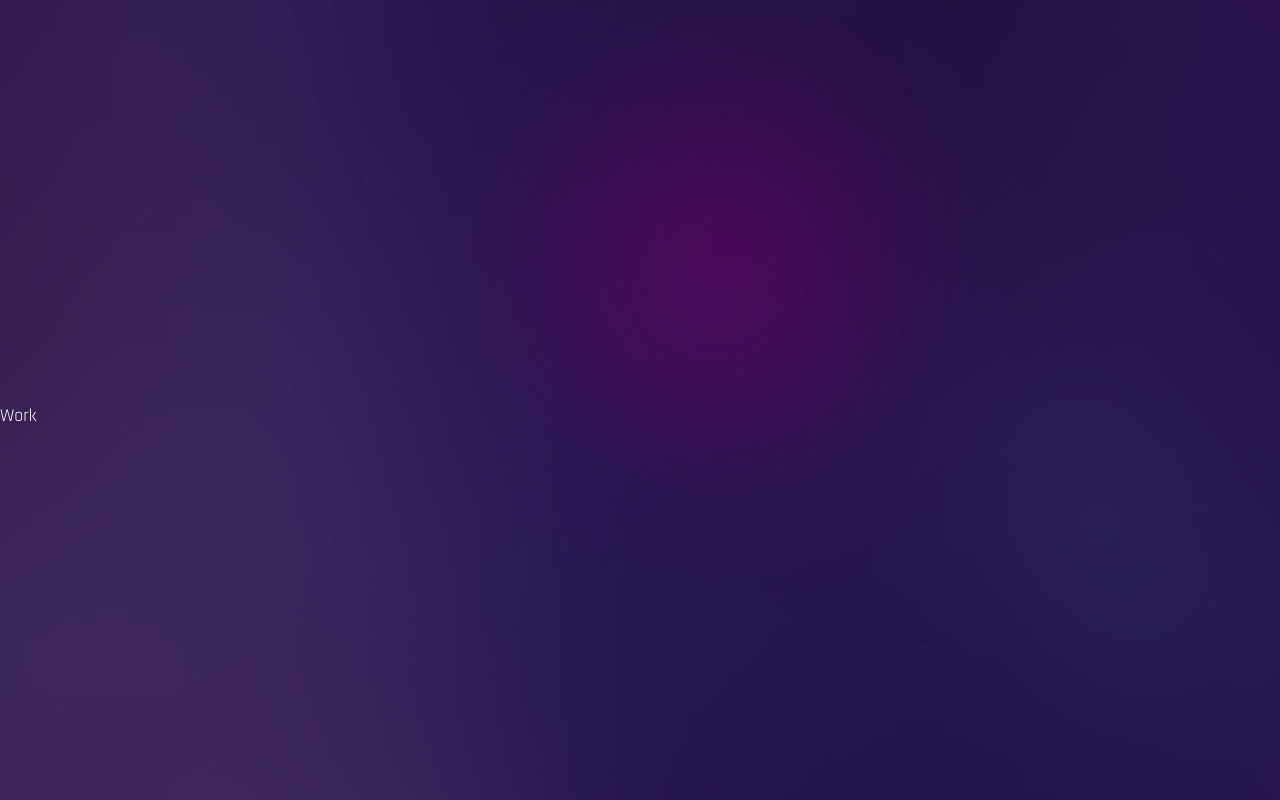
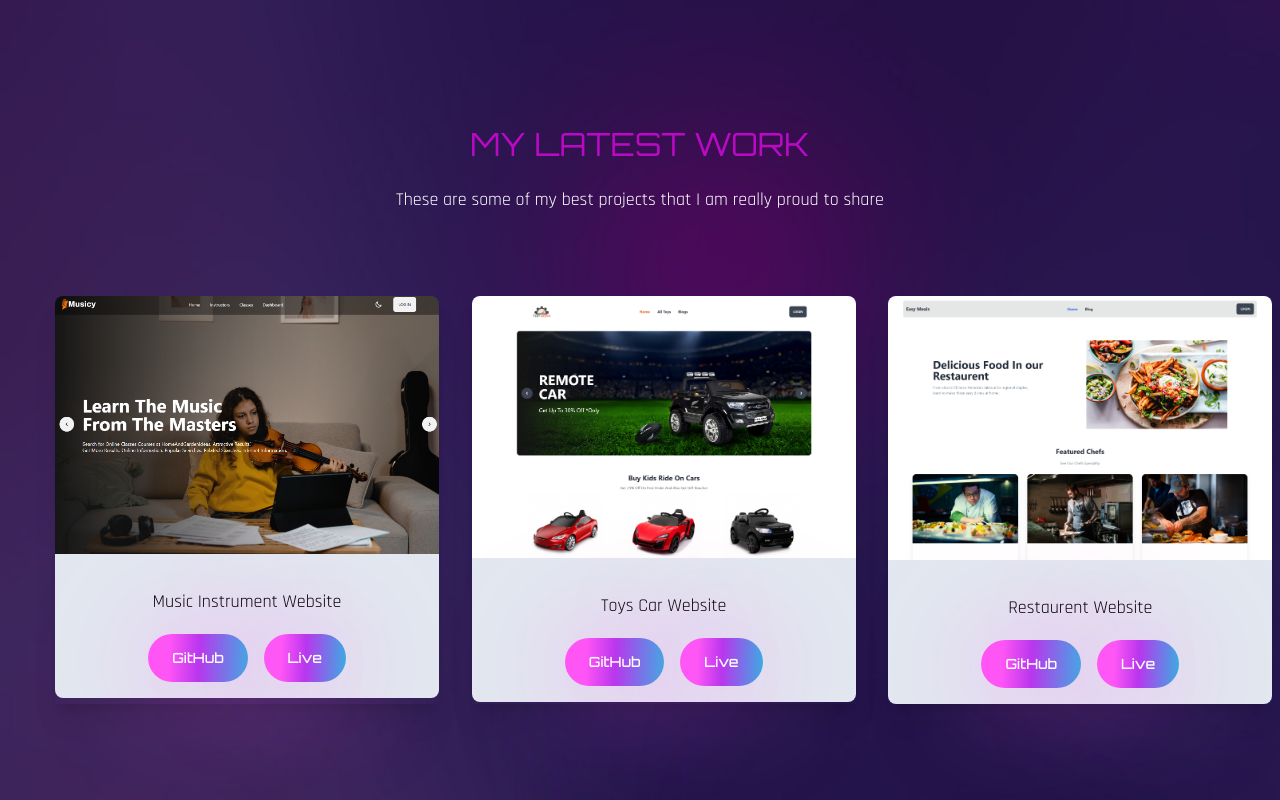
Before and after one commit to Foysalhossain/portfolio-starter, a React (Create React App) app: page / in a window 1280 px wide. Shown: the part 2320-3120 px from the top of the page. Built offline with nearby package versions, Linux system fonts and the light colour scheme; the HTML template or start-up script is replaced by a standard one; a web font is replaced by a local one.

Commit message:
work section added

```diff
--- a/src/components/Skills.js
+++ b/src/components/Skills.js
@@ -1,4 +1,8 @@
 import React from 'react';
+// motion
+import { motion } from 'framer-motion';
+// variants
+import { fadeIn } from '../variants';
 // images
 import img1 from '../assets/html5.png'
 import img2 from '../assets/css.png'
@@ -17,11 +21,21 @@ const Skills = () => {
     return (
         <div className='section' id='skills'>
             <div className='container mx-auto'>
-                <div className='text-center mb-20'>
+                <motion.div
+                    variants={fadeIn('left', 0.3)}
+                    initial='hidden'
+                    whileInView={'show'}
+                    viewport={{ once: false, amount: 0.3 }}
+                    className='text-center mb-20'>
                     <h3 className='h2 text-accent'>My Skills</h3>
                     <p>These are my skills that I am highly confident about</p>
-                </div>
-                <div className='grid grid-cols-4 gap-20 justify-items-center'>
+                </motion.div>
+                <motion.div
+                    variants={fadeIn('right', 0.4)}
+                    initial='hidden'
+                    whileInView={'show'}
+                    viewport={{ once: false, amount: 0.3 }}
+                    className='grid grid-cols-4 gap-20 justify-items-center'>
                     <img className='w-20' src={img1} alt="" />
                     <img className='w-20' src={img2} alt="" />
                     <img className='w-20' src={img3} alt="" />
@@ -34,7 +48,7 @@ const Skills = () => {
                     <img className='w-20' src={img10} alt="" />
                     <img className='w-20' src={img11} alt="" />
                     <img className='w-20' src={img12} alt="" />
-                </div>
+                </motion.div>
             </div>
         </div>
     );
--- a/src/components/Work.js
+++ b/src/components/Work.js
@@ -1,8 +1,78 @@
 import React from 'react';
+// motion
+import { motion } from 'framer-motion';
+// variants
+import { fadeIn } from '../variants';
+// image
+import img1 from '../assets/project_img/p1.png'
+import img2 from '../assets/project_img/p2.png'
+import img3 from '../assets/project_img/p3.png'
 
 const Work = () => {
   return (
-    <div className='section' id='work'>Work</div>
+    <div className='section' id='work'>
+      <div className='container mx-auto'>
+        <motion.div
+          variants={fadeIn('right', 0.3)}
+          initial='hidden'
+          whileInView={'show'}
+          viewport={{ once: false, amount: 0.3 }}
+          className='text-center mb-20'>
+          <h2 className='h2 text-accent'>My Latest Work</h2>
+          <p>These are some of my best projects that I am really proud to share</p>
+        </motion.div>
+        {/* card */}
+        <motion.div
+          variants={fadeIn('left', 0.4)}
+          initial='hidden'
+          whileInView={'show'}
+          viewport={{ once: false, amount: 0.3 }}
+          className='grid grid-cols-3 gap-x-20'>
+          <div className="card w-96 bg-base-100 shadow-xl">
+            <figure><img className='rounded-t-lg' src={img1} alt="Shoes" /></figure>
+            <div className="card-body p-4 bg-slate-200 rounded-b-lg text-black text-center">
+              <h2 className="card-title my-4">Music Instrument Website</h2>
+              <div className="card-actions justify-end rounded-xl">
+                <a href="https://github.com/Foysalhossain/musicy-client" target="_blank">
+                  <button className="btn btn-sm">GitHub</button>
+                </a>
+                <a href="https://musicy-eebbd.web.app/" target="_blank">
+                  <button className='btn btn-sm ml-4'>Live</button>
+                </a>
+              </div>
+            </div>
+          </div>
+          <div className="card w-96 bg-base-100 shadow-xl">
+            <figure><img className='rounded-t-lg' src={img2} alt="Shoes" /></figure>
+            <div className="card-body p-4 bg-slate-200 rounded-b-lg text-black text-center">
+              <h2 className="card-title my-4">Toys Car Website</h2>
+              <div className="card-actions justify-end rounded-xl">
+                <a href="https://github.com/Foysalhossain/top-gear-sports-car-as-11" target="_blank">
+                  <button className="btn btn-sm">GitHub</button>
+                </a>
+                <a href="https://top-gear-sports-car-as-11.web.app/" target="_blank">
+                  <button className='btn btn-sm ml-4'>Live</button>
+                </a>
+              </div>
+            </div>
+          </div>
+          <div className="card w-96 bg-base-100 shadow-xl">
+            <figure><img className='rounded-t-lg' src={img3} alt="Shoes" /></figure>
+            <div className="card-body p-4 bg-slate-200 rounded-b-lg text-black text-center">
+              <h2 className="card-title my-4">Restaurent Website</h2>
+              <div className="card-actions justify-end rounded-xl">
+                <a href="https://github.com/Foysalhossain/chef-recipe-hunter-assignment-10" target="_blank">
+                  <button className="btn btn-sm">GitHub</button>
+                </a>
+                <a href="https://chef-recipe-hunter-as-10.web.app/" target="_blank">
+                  <button className='btn btn-sm ml-4'>Live</button>
+                </a>
+              </div>
+            </div>
+          </div>
+        </motion.div>
+      </div>
+    </div>
   )
 };
 
```
Also changed, not shown: src/assets/project_img/p2.png, src/assets/project_img/p3.png.
